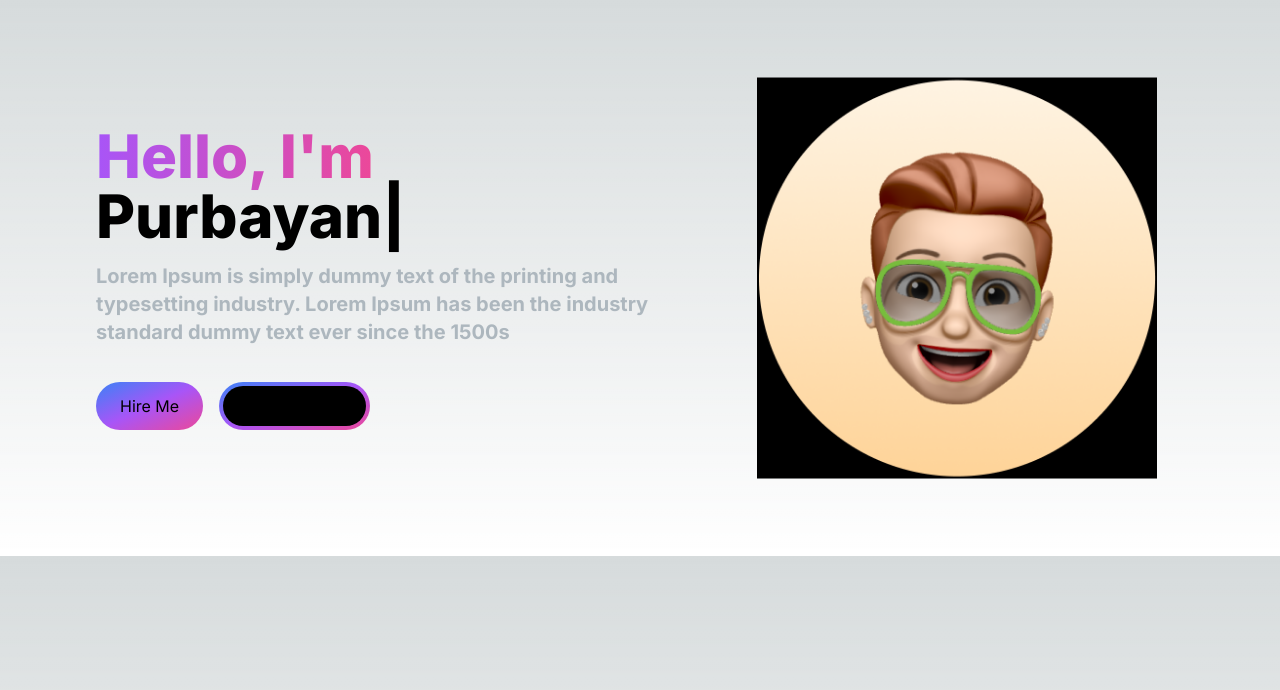
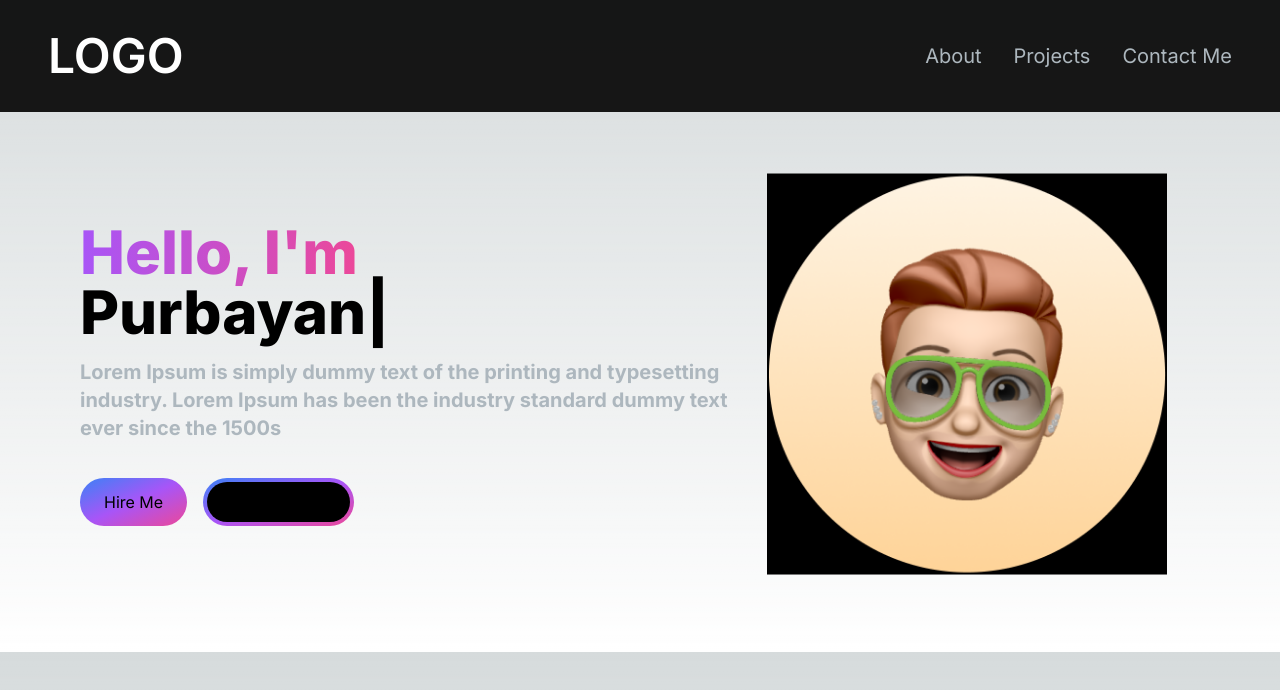
Before and after one commit to PPRAMANIK62/my-portfolio, a Next.js app: page / in a window 1280 px wide. Shown: the top 690 px of the page. Built offline with nearby package versions, Linux system fonts and the light colour scheme.

Commit message:
STYLE - navbar completed

```diff
--- a/package.json
+++ b/package.json
@@ -9,6 +9,7 @@
     "lint": "next lint"
   },
   "dependencies": {
+    "@heroicons/react": "^2.1.1",
     "next": "14.1.3",
     "react": "^18",
     "react-dom": "^18",
--- a/src/app/page.js
+++ b/src/app/page.js
@@ -1,9 +1,11 @@
 import HeroSection from "@/components/HeroSection.jsx";
+import Navbar from "@/components/Navbar.jsx";
 
 export default function Home() {
   return (
     <main className="flex min-h-screenm flex-col container mx-auto px-12 py-4">
-      <div className="container mx-auto px-12 py-3">
+      <Navbar />
+      <div className="container mt-24 mx-auto px-8 py-3">
         <HeroSection />
       </div>
     </main>
--- a/src/components/HeroSection.jsx
+++ b/src/components/HeroSection.jsx
@@ -8,7 +8,7 @@
     <section>
       <div className="grid grid-cols-1 sm:grid-cols-12">
         <div className="col-span-7 place-self-center text-center sm:text-left">
-          <h1 className="mb-4 text-4xl sm:text-5xl  lg:text-6xl font-extrabold">
+          <h1 className="mb-4 text-4xl sm:text-5xl lg:text-6xl font-extrabold">
             <span className="text-transparent bg-clip-text bg-gradient-to-r from-purple-500 to-pink-500">
               Hello, I&apos;m{" "}
             </span>
--- /dev/null
+++ b/src/components/MenuOverlay.jsx
@@ -0,0 +1,19 @@
+import Navlink from "./Navlink.jsx";
+
+function MenuOverlay({ links, navBarOpen }) {
+  return (
+    <ul
+      className={`flex flex-col pb-4 items-center origin-top duration-300 ${
+        navBarOpen ? "scale-y-100" : "scale-y-0"
+      }`}
+    >
+      {links.map((link, index) => (
+        <li key={index}>
+          <Navlink href={link.path} title={link.title} />
+        </li>
+      ))}
+    </ul>
+  );
+}
+
+export default MenuOverlay;
--- /dev/null
+++ b/src/components/Navbar.jsx
@@ -0,0 +1,69 @@
+"use client";
+import { Bars3Icon, XMarkIcon } from "@heroicons/react/24/solid";
+import Link from "next/link.js";
+import { useState } from "react";
+import MenuOverlay from "./MenuOverlay.jsx";
+import Navlink from "./Navlink.jsx";
+
+const navLinks = [
+  {
+    title: "About",
+    path: "#about",
+  },
+  {
+    title: "Projects",
+    path: "#projects",
+  },
+  {
+    title: "Contact Me",
+    path: "#contact",
+  },
+];
+
+function Navbar() {
+  const [navBarOpen, setNavBarOpen] = useState(false);
+
+  return (
+    <nav className="fixed top-0 left-0 right-0 z-10 bg-black bg-opacity-90">
+      <div className="flex flex-wrap items-center justify-between mx-auto px-8 py-8 md:px-12">
+        <Link
+          href={"/"}
+          className="text-2xl md:text-5xl text-white font-semibold"
+        >
+          LOGO
+        </Link>
+        <div className="mobile-menu block md:hidden">
+          {!navBarOpen ? (
+            <button
+              onClick={() => setNavBarOpen(true)}
+              className="flex items-center px-3 py-2 border rounded border-slate-200 text-slate-200 hover:text-white hover:border-white transition-all"
+            >
+              <Bars3Icon className="h-5 w-5" />
+            </button>
+          ) : (
+            <button
+              onClick={() => setNavBarOpen(false)}
+              className="flex items-center px-3 py-2 border rounded border-slate-200 text-slate-200 hover:text-white hover:border-white transition-all"
+            >
+              <XMarkIcon className="h-5 w-5" />
+            </button>
+          )}
+        </div>
+        <div className="menu hidden md:block md:w-auto" id="navbar">
+          <ul className="flex p-4 md:p-0 md:flex-row md:space-x-8 mt-0">
+            {navLinks.map((link, index) => (
+              <li key={index}>
+                <Navlink href={link.path} title={link.title} />
+              </li>
+            ))}
+          </ul>
+        </div>
+      </div>
+      {navBarOpen ? (
+        <MenuOverlay links={navLinks} navBarOpen={navBarOpen} />
+      ) : null}
+    </nav>
+  );
+}
+
+export default Navbar;
--- /dev/null
+++ b/src/components/Navlink.jsx
@@ -0,0 +1,14 @@
+import Link from "next/link.js";
+
+function Navlink({ href, title }) {
+  return (
+    <Link
+      href={href}
+      className="block py-2 pl-3 pr-4 text-[#ADB7BE] sm:text-xl rounded md:p-0 hover:text-white"
+    >
+      {title}
+    </Link>
+  );
+}
+
+export default Navlink;
```
Also changed, not shown: 1 other file (tests, documents, lock files or other folders).
